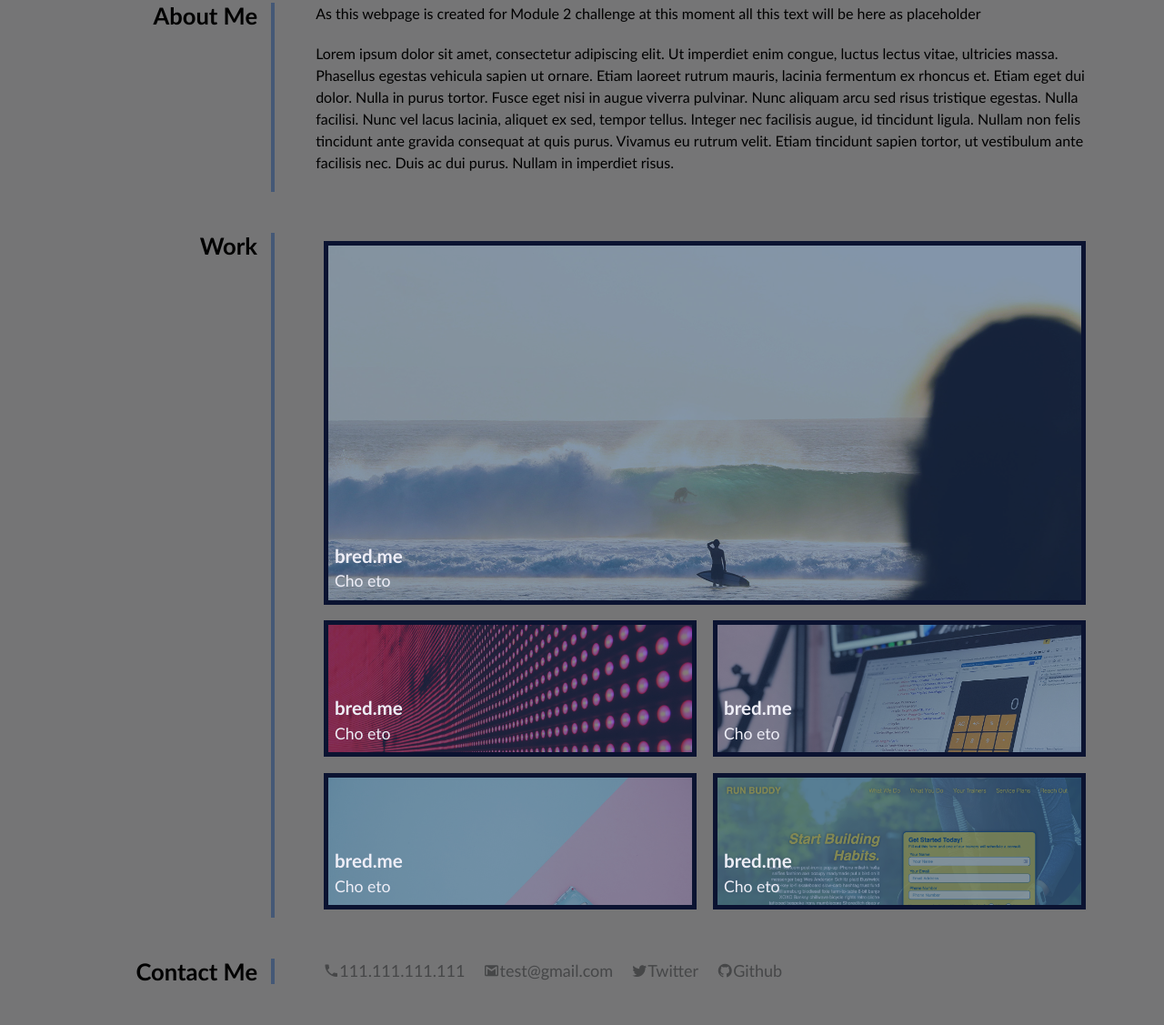
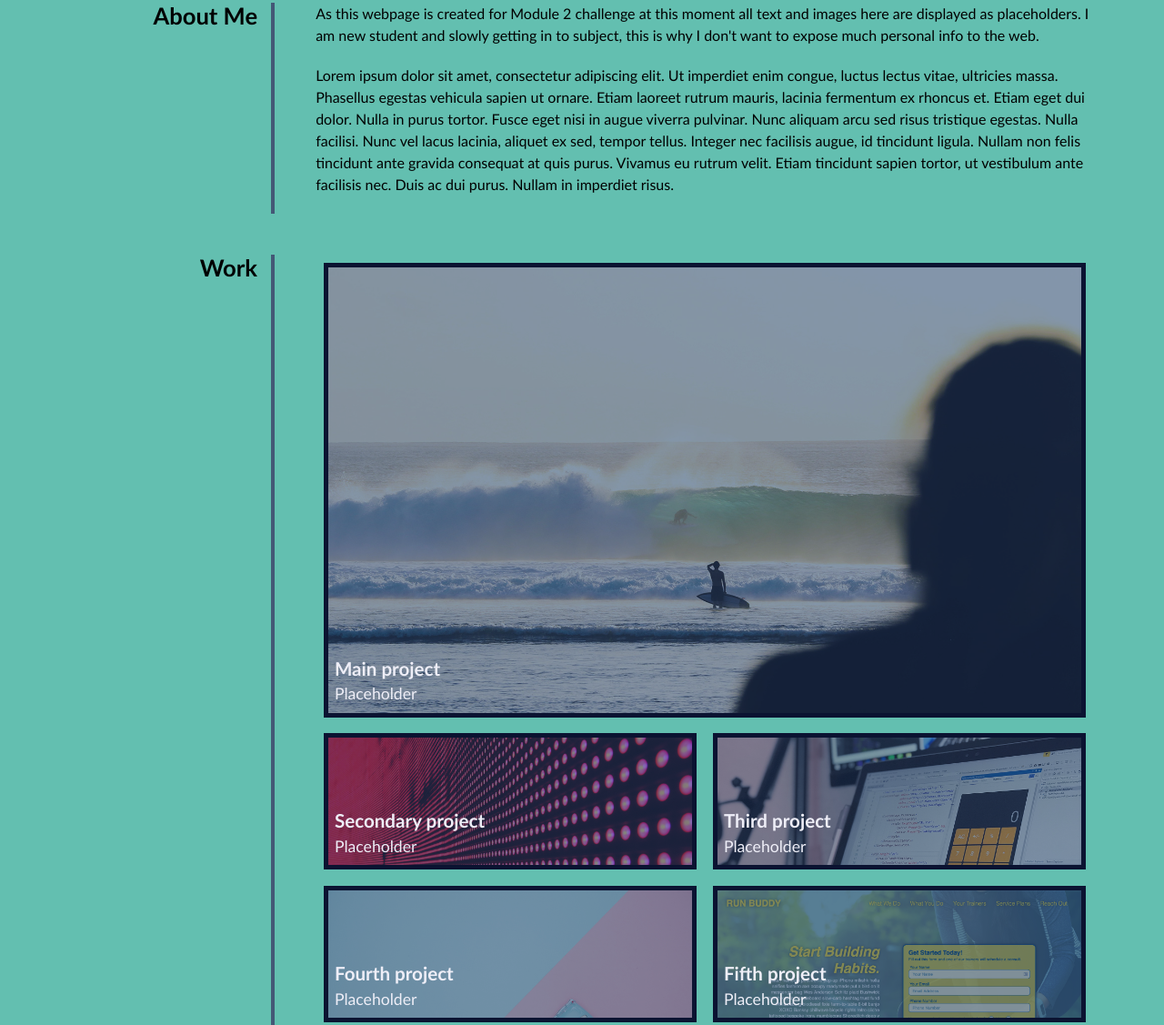
Before and after one commit to MrJosu/personal-projects, a plain HTML site: page index.html in a window 1280 px wide. Shown: the part 310-1437 px from the top of the page at 91% size. Drawn offline with Linux system fonts and the light colour scheme.

Commit message:
Updated css, index.html and fixed issue for 400px wide screens

```diff
--- a/assets/css/style.css
+++ b/assets/css/style.css
@@ -4,10 +4,12 @@
 }
 :root {
   --primecolor: rgba(68, 88, 118, 1);
-  --secondcolor: rgba(95, 214, 135,1);
-  --thirdcolor: rgba(46, 47, 48, 0.658);
+  --secondcolor: rgba(197, 230, 255,1);
+  --thirdcolor: rgba(19, 159, 136, 0.66);
+  --bannercolor: rgba(90,129,0,1);
   --fourthcolor: rgba(11, 19, 49,1);
-  --fifthcolor: rgba(238,238,247,1);
+  --lightcolor: rgba(238,238,247,1);
+  --darkcolor: rgba(0,0,0,1);
 }
 body {
   margin: 0;
@@ -21,6 +23,16 @@ h1,h2,h3,h4,h5,h6 {
 }
 p {
   margin: 0;
+}
+.avatar {
+  width: 80px;
+  height: 80px;
+  border-radius: 50%;
+  margin-right: 15px;
+}
+.personal {
+  display:flex;
+  align-items: center;
 }
 header {
   padding: 15px 10px;
@@ -39,7 +51,7 @@ nav {
 nav a {
  text-decoration: none;
  padding: 5px 10px;
- color: var(--secondcolor);
+ color: var(--darkcolor);
  margin-right: 10px;
  background-image: linear-gradient(270deg,blue 0%, green 100%);
  background-repeat: no-repeat;
@@ -53,18 +65,18 @@ nav a:last-child {
 }
 nav a:hover {
   background-size: 100% 100%;
-  color: yellow;
+  color: var(--lightcolor);
 }
 .hero-banner
 {
-  background-color: rgb(90, 129, 0);
+  background-color: var(--bannercolor);
   background-image: url("../images/02-hero-bg.jpg"), linear-gradient(180deg,var(--thirdcolor) 0%,var(--secondcolor) 50%);
   background-repeat: no-repeat;
   background-size: cover;
   background-position: center;
   background-blend-mode: color-burn;
   min-height: 21vh;
-  color: var(--fifthcolor);
+  color: var(--lightcolor);
   padding: 3% 8%;
   display: flex;
   justify-content: flex-end;
@@ -75,7 +87,7 @@ nav a:hover {
   flex: 0 0 90%;
 }
 .hero-banner h2 {
-  color: var(--secondcolor);
+  color: var(--lightcolor);
   margin: 0;
   padding: 5px 10px;
   font-size: 2rem;
@@ -117,8 +129,8 @@ nav a:hover {
 }
 .flex-item {
   border:5px solid var(--fourthcolor);
-  background-color: var(--primecolor); /* check this later to see pictures */
-  color: var(--fifthcolor);
+  background-color: var(--primecolor);
+  color: var(--lightcolor);
   min-height: 150px;
   max-height: 150px;
   flex-basis: calc(50% - 1em);
@@ -133,23 +145,11 @@ nav a:hover {
   font-size: 1.1rem;
 }
 .flex-item:first-child {
-  min-height: 400px; /* check this later  */
-  flex-basis: 400%;
+  min-height: 500px;
+  flex-basis: 100%;
 }
 .flex-item:hover {
   background-color: rgba(0,0,0,0.25);
-}
-.contact address a {
-  color: var(--thirdcolor);
-  padding:5px;
-  text-decoration: none;
-  font-style:normal;
-  font-size: 18px;
-  margin: 0 0.2rem 0.1rem;
-  background-color: linear(270deg,var(--secondcolor) 0%, var(--secondcolor) 100%);
-}
-.contact address a:hover {
-  color: brown;
 }
 .replacemeone {
   background-image: url("../images/02-portfolio-4.jpg");
@@ -166,15 +166,16 @@ background-image: url("../images/02-portfolio-3.jpg");
 .replacemefive {
   background-image: url("../images/02-run-buddy.jpg");
   }
-.avatar {
-  width: 80px;
-  height: 80px;
-  border-radius: 50%;
-  margin-right: 15px;
+.contact address a {
+  color: var(--darkcolor);
+  padding:5px;
+  text-decoration: none;
+  font-style:normal;
+  font-size: 18px;
+  margin: 0 0.2rem 0.1rem;
 }
-.personal {
-  display:flex;
-  align-items: center;
+.contact address a:hover {
+  color: var(--lightcolor);
 }
 @media screen and (max-width: 1000px) {
   header {
@@ -197,14 +198,15 @@ background-image: url("../images/02-portfolio-3.jpg");
   }
   .page-section > h2 {
     border-right: none;
-    border-bottom: 2px solid red; /* check this later  */
-    margin-bottom:20px;
+    border-bottom: 2px solid var(--primecolor);
+    margin-bottom: 20px;
     padding-bottom: 10px;
-    text-align:left;
-    font-size: 3vw;
+    text-align: left;
+    font-size: 1rem;
   }
 }
-@media screen and (max-width: 720px){
+@media screen and (max-width: 720px)
+{
   .flex-item,
   .flex-item:first-child{
     flex-basis:100%;
@@ -221,3 +223,10 @@ background-image: url("../images/02-portfolio-3.jpg");
       align-items: flex-start;
     }
   }
+  @media screen and (max-width: 400px)
+  {
+    .contact address a
+    {
+    display: block;
+    }
+  }
--- a/index.html
+++ b/index.html
@@ -9,7 +9,6 @@
   <link type="text/css" rel="stylesheet" href="https://cdn.jsdelivr.net/npm/@mdi/font@6.9.96/css/materialdesignicons.min.css">
 </head>
 <body>
-  <!-- main logo / nav needs logo and border on the left-->
   <header>
   <div class="personal">
     <img class="avatar" src="https://i.pravatar.cc/200?u=a0fdsfdsfsdfwrewrw4d" alt="Personal image placeholder">
@@ -21,58 +20,54 @@
       <a href="#contact">Contact me</a>
     </nav>
   </header>
-  <!-- hero banner -->
   <section class="hero-banner">
     <div>
-      <h2>Cool subtitle here!</h2>
+      <h2>I hope this page will grow with my progress</h2>
     </div>
   </section>
   <main class="page-wrapper">
-    <!-- about me -->
     <section class="page-section" id="about">
       <h2>About Me</h2>
       <div>
-        <p>As this webpage is created for Module 2 challenge at this moment all this text will be here as placeholder</p>
+        <p>As this webpage is created for Module 2 challenge at this moment all text and images here are displayed as placeholders. I am new student and slowly getting in to subject, this is why I don't want to expose much personal info to the web.</p>
         <p>Lorem ipsum dolor sit amet, consectetur adipiscing elit. Ut imperdiet enim congue, luctus lectus vitae, ultricies massa. Phasellus egestas vehicula sapien ut ornare. Etiam laoreet rutrum mauris, lacinia fermentum ex rhoncus et. Etiam eget dui dolor. Nulla in purus tortor. Fusce eget nisi in augue viverra pulvinar. Nunc aliquam arcu sed risus tristique egestas. Nulla facilisi. Nunc vel lacus lacinia, aliquet ex sed, tempor tellus. Integer nec facilisis augue, id tincidunt ligula. Nullam non felis tincidunt ante gravida consequat at quis purus. Vivamus eu rutrum velit. Etiam tincidunt sapien tortor, ut vestibulum ante facilisis nec. Duis ac dui purus. Nullam in imperdiet risus.</p>
       </div>
     </section>
-    <!-- portfolio container -->
     <section class="page-section" id="work">
       <h2>Work</h2>
       <div class="flex-container">
       <a href="" class="flex-item replacemeone">
         <div>
-          <h3>bred.me</h3>
-          <span>Cho eto</span>
+          <h3>Main project</h3>
+          <span>Placeholder</span>
         </div>
       </a>
       <a href="#" class="flex-item replacemetwo">
         <div>
-          <h3>bred.me</h3>
-          <span>Cho eto</span>
+          <h3>Secondary project</h3>
+          <span>Placeholder</span>
           </div>
       </a>
       <a href="#" class="flex-item replacemethree">
         <div>
-          <h3>bred.me</h3>
-          <span>Cho eto</span>
+          <h3>Third project</h3>
+          <span>Placeholder</span>
           </div>
       </a>
       <a href="#" class="flex-item replacemefour">
         <div>
-          <h3>bred.me</h3>
-          <span>Cho eto</span>
+          <h3>Fourth project</h3>
+          <span>Placeholder</span>
           </div>
       </a>
       <a href="#" class="flex-item replacemefive">
-        <div class="info">
-          <h3>bred.me</h3>
-          <span>Cho eto</span>
+        <div>
+          <h3>Fifth project</h3>
+          <span>Placeholder</span>
           </div>
       </a>
     </div>
   </section>
-    <!-- contact -->
     <section class="page-section contact" id="contact">
       <h2>Contact Me</h2>
       <div>
```
